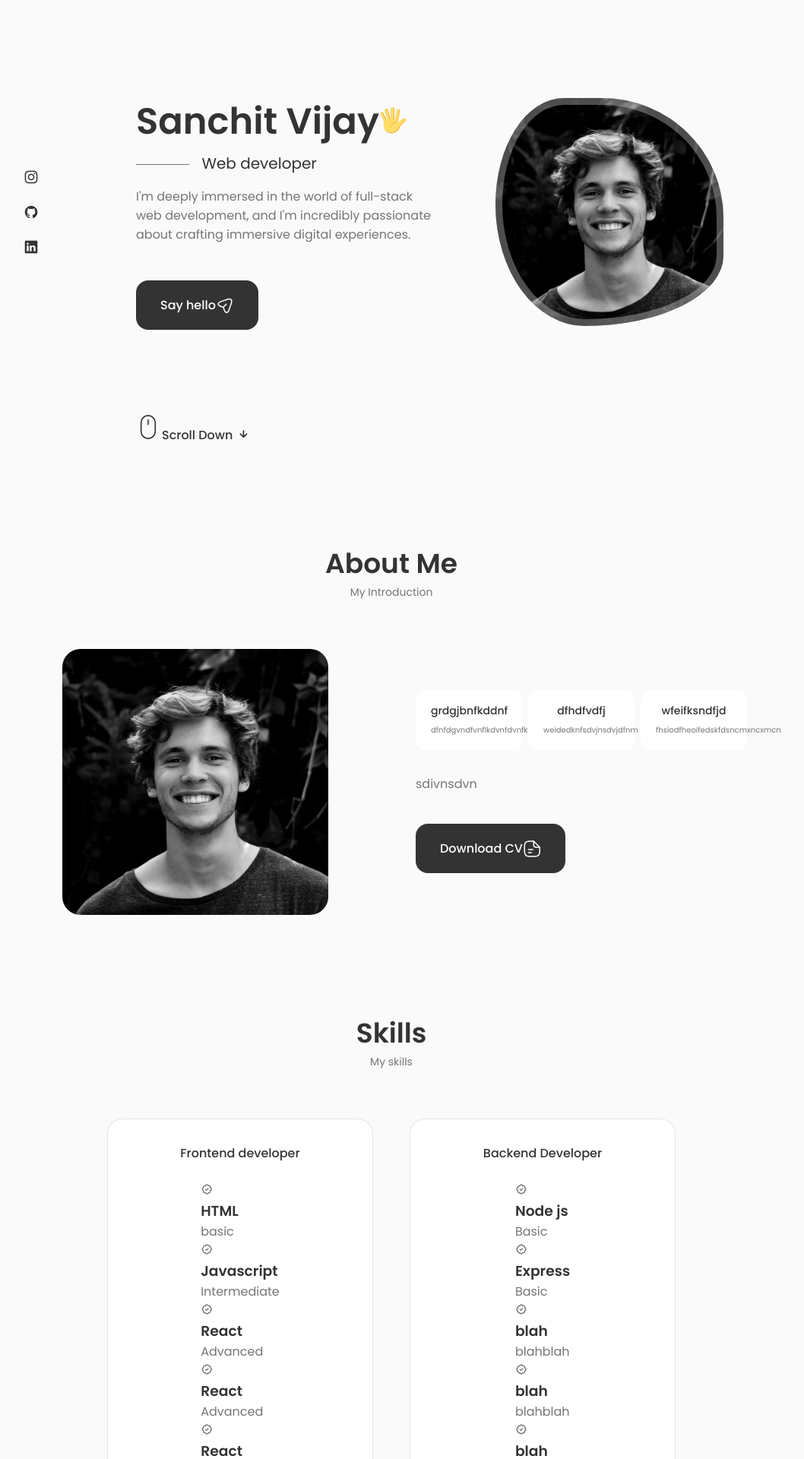
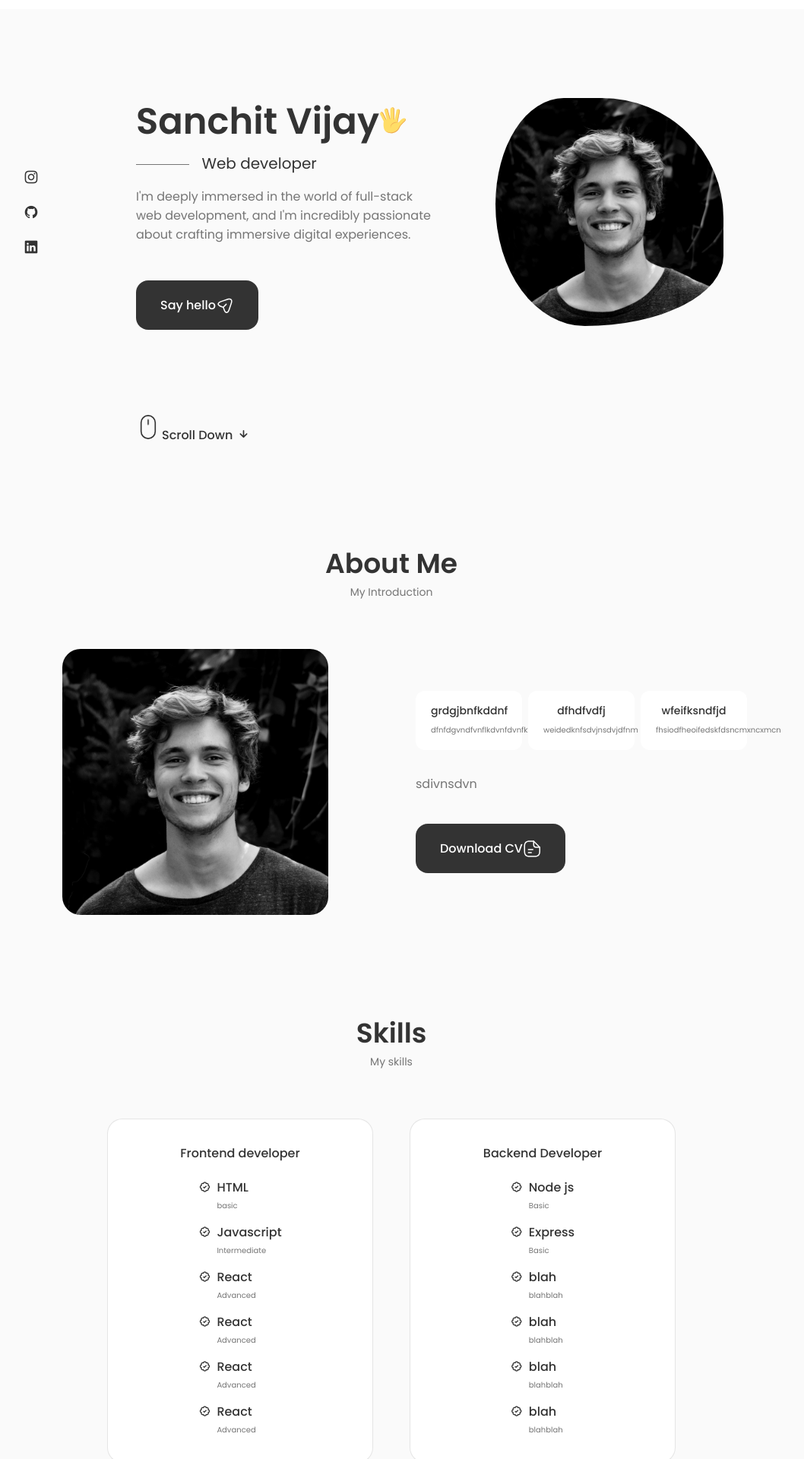
Before and after one commit to sanchiitvijay/portfolio, a React (Create React App) app: page / in a window 1280 px wide. Shown: the part 60-1980 px from the top of the page at 76% size, without its empty margins (125-1183 px from the left). Built offline with nearby package versions, Linux system fonts and the light colour scheme.

Commit message:
06-11-23

```diff
--- a/src/components/header/header.css
+++ b/src/components/header/header.css
@@ -4,7 +4,7 @@
     top: 0;
     left: 0;
     z-index: var(--z-fixed);
-    background-color: var(--body-color);
+    background-color: var(--container-color);
 }
 
 .nav {
@@ -97,7 +97,6 @@
     .nav_toggle {
         font-size: 1.1rem;
         cursor: pointer;
-
     }
 
     .nav_icon, .nav_close, .nav_toggle {
--- a/src/components/home/home.css
+++ b/src/components/home/home.css
@@ -66,7 +66,7 @@
     background-repeat: no-repeat;
     background-position: center;
     background-size: cover;
-    box-shadow: inset 0 0 0 9px rgb(255 255 255/30%);
+    box-shadow: inset 0 0 0 9px rgb(255, 255, 255/30%);
     order: 1;
     justify-self: center;
     width: 300px;
@@ -117,6 +117,8 @@
     font-size: 1.25rem;
     color: var(--title-color);
 }
+
+
 
 @media screen and (max-width: 992px) {
     .home_content {
--- a/src/components/skills/skills.css
+++ b/src/components/skills/skills.css
@@ -24,7 +24,7 @@
     column-gap: 2.5rem;
 }
 
-/* .skills_group {
+.skills_group {
     display: grid;
     align-items: flex-start;
     row-gap: 1rem;
@@ -49,18 +49,18 @@
 .skills_level {
     font-size: var(--tiny-font-size);
 }
- */
+
 
 /* for large devices */
-/* @media screen and (max-width: 992px) {
+@media screen and (max-width: 992px) {
     .skills_container {
         grid-template-columns: max-content;
         row-gap: 2rem;
     }
-  } */
+  }
 
   /* for medium devices */
-  /* @media screen and (max-width: 576px) {
+ @media screen and (max-width: 576px) {
     .skills_container {
         grid-template-columns: 1fr;
     }
@@ -68,10 +68,10 @@
     .skills_content {
         padding: 1.5rem;
     }
-  } */
+  }
 
   /* for small devices */
-  /* @media screen and (max-width: 350px) {
+   @media screen and (max-width: 350px) {
     .skills_box {
         column-gap: 1.25rem;
     }
@@ -79,4 +79,4 @@
     .skills_name {
         font-size: var(--small-font-size);
     }
-  } */
+  }
```
